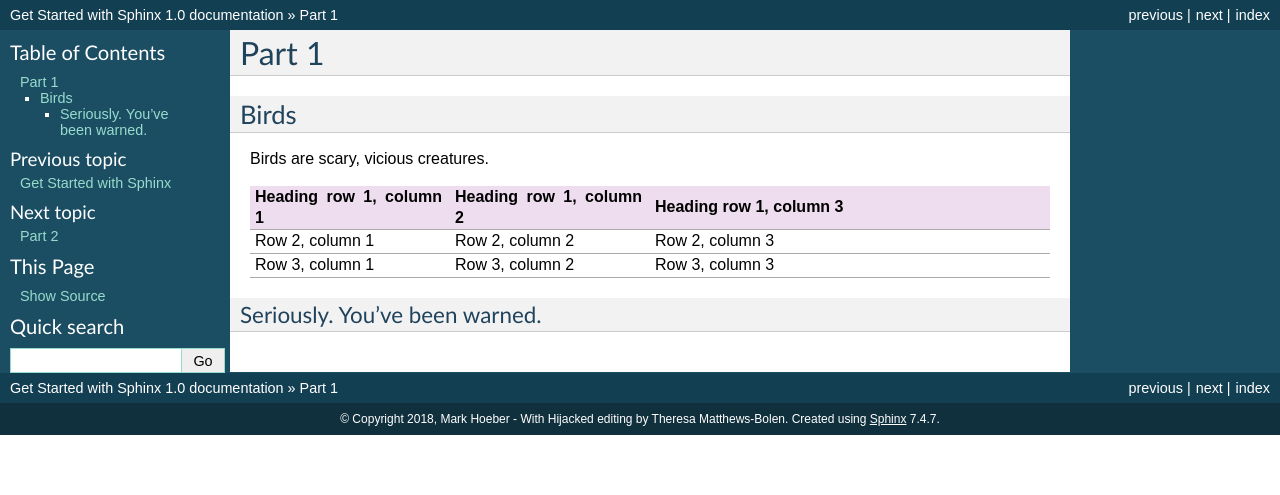
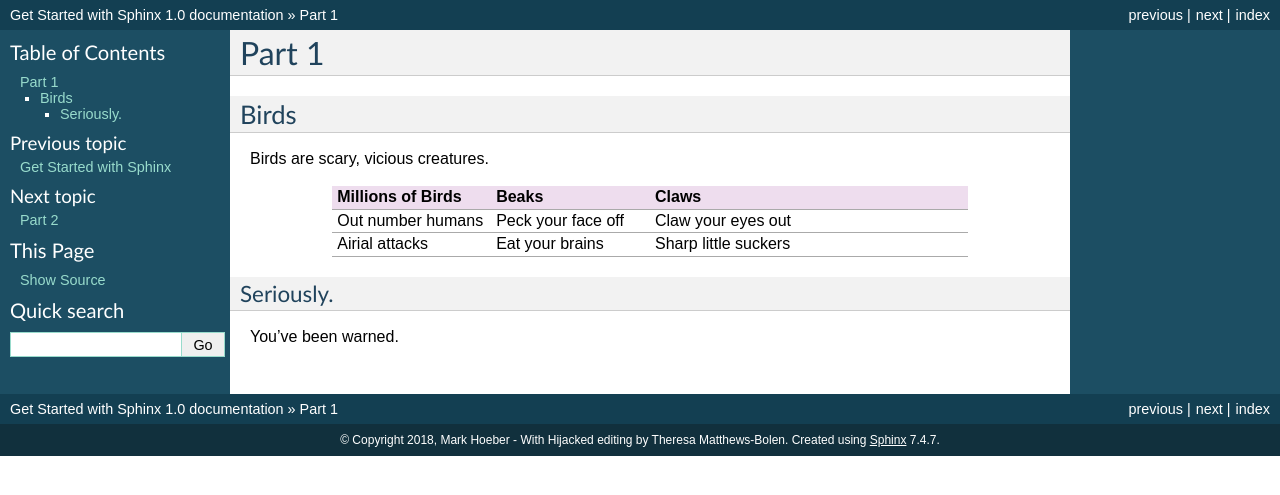
Before and after one commit to MarkHoeber/get_started_sphinx, a Sphinx documentation site: the page built from source/part-1.rst, in a window 1280 px wide. Shown: the top 495 px of the page. Built offline with Sphinx 7.4.7, drawn with Linux system fonts in a browser that asks for light colours.

Commit message:
Update to table with content

```diff
--- a/source/part-1.rst
+++ b/source/part-1.rst
@@ -12,17 +12,18 @@
    :widths: 25 25 50
    :header-rows: 1
 
-   * - Heading row 1, column 1
-     - Heading row 1, column 2
-     - Heading row 1, column 3
-   * - Row 2, column 1
-     - Row 2, column 2
-     - Row 2, column 3
-   * - Row 3, column 1
-     - Row 3, column 2
-     - Row 3, column 3
+   * - Millions of Birds
+     - Beaks
+     - Claws
+   * - Out number humans
+     - Peck your face off
+     - Claw your eyes out
+   * - Airial attacks
+     - Eat your brains
+     - Sharp little suckers
 
 
-===============================
-Seriously. You've been warned.
-===============================
+============
+Seriously.
+============
+You've been warned.
```
